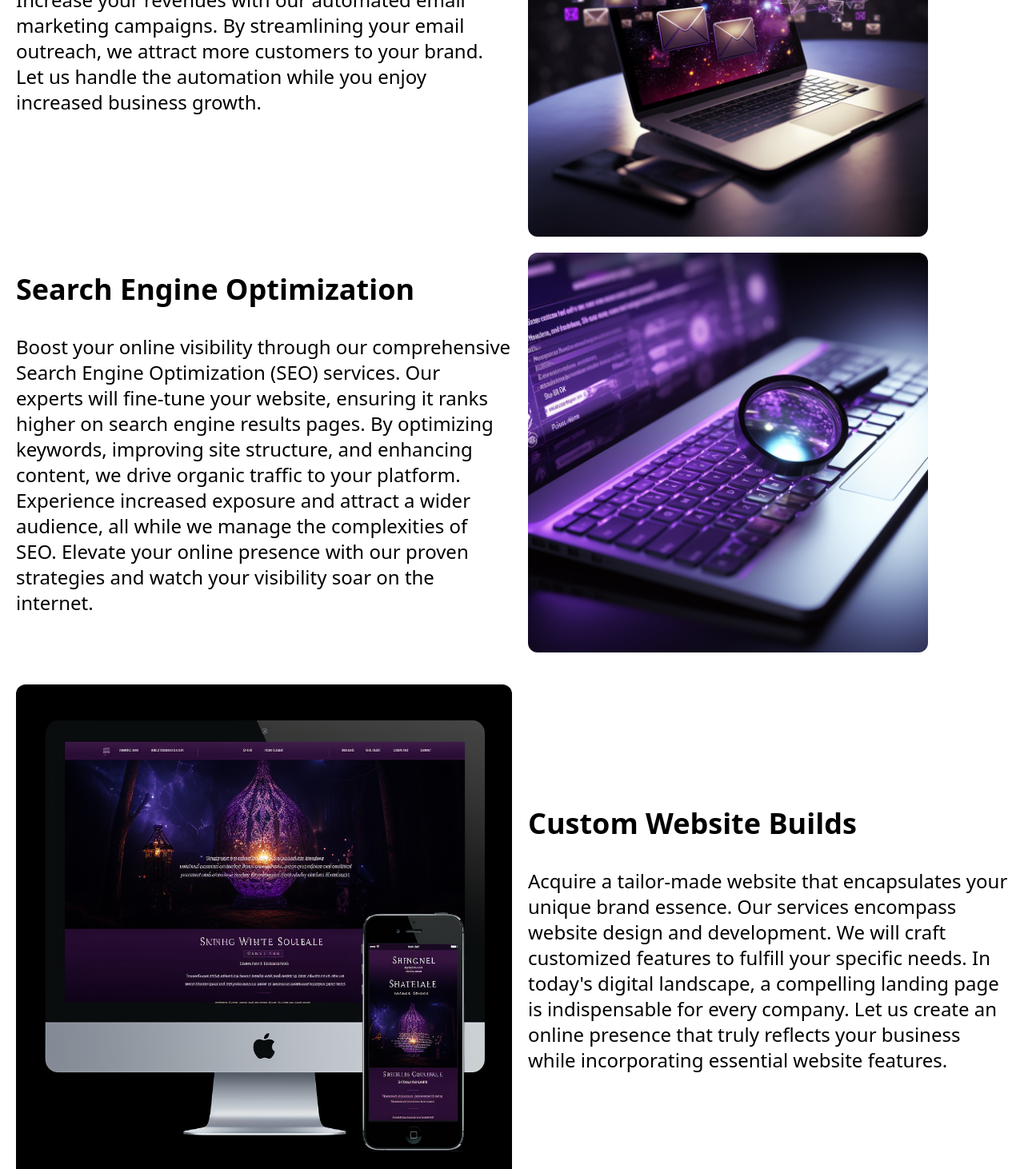
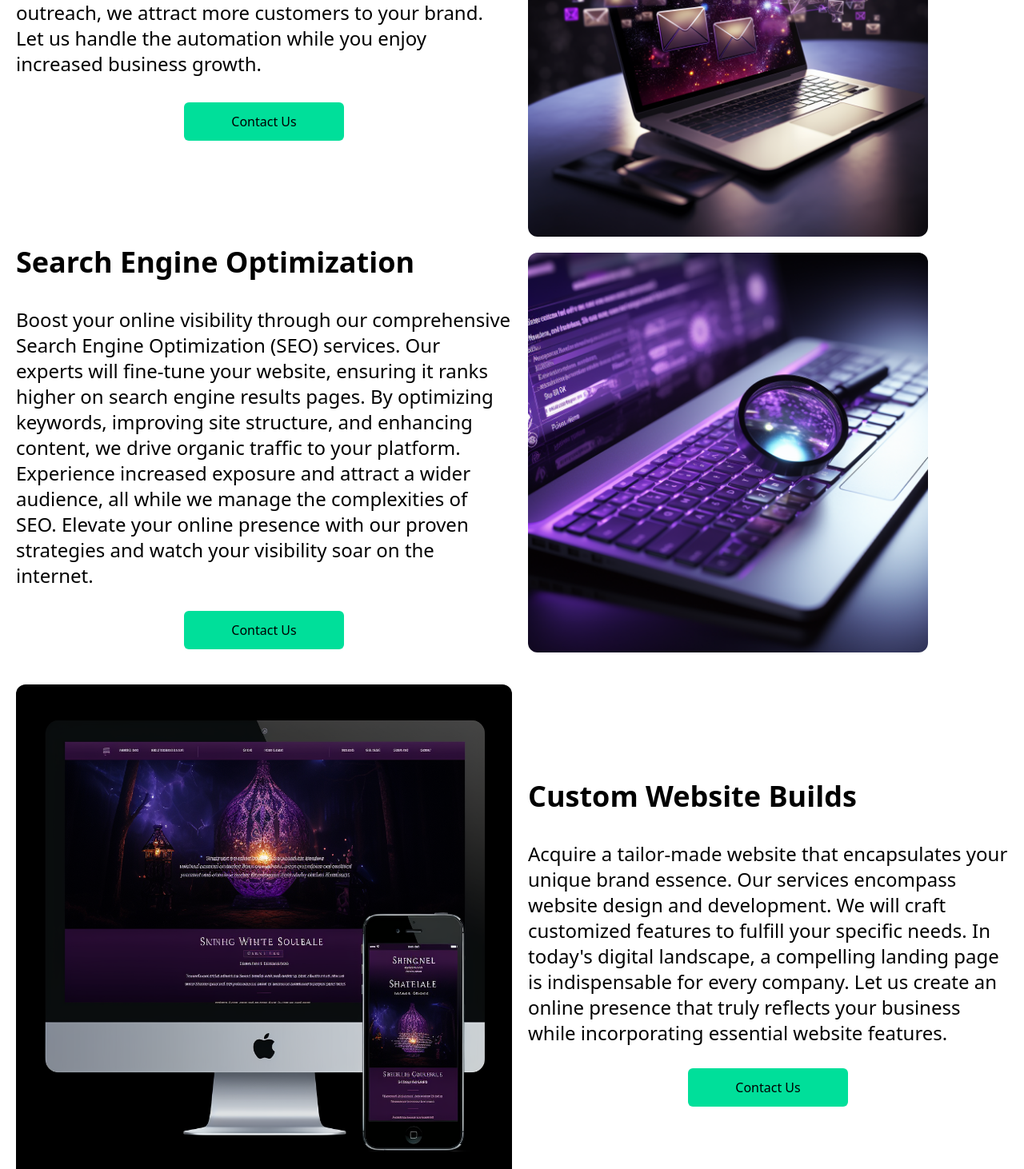
Before and after one commit to ryanhood10/SeaverMarketingGroup, a React (Create React App) app: page /solutions in a window 1280 px wide. Shown: the part 1260-2722 px from the top of the page at 80% size. Built offline with nearby package versions, Linux system fonts and the light colour scheme.

Commit message:
added testimonials

```diff
--- a/src/compenents/Solutions.jsx
+++ b/src/compenents/Solutions.jsx
@@ -1,4 +1,4 @@
-import React from "react";
+import React, { useState, useRef } from "react";
 import Laptop from "./assets/pictures/MarkingImage2.png";
 import { useNavigate } from 'react-router-dom';
 import EmailMarketing from './assets/pictures/EmailMarketing2.png'
@@ -15,6 +15,10 @@ const Solutions = () => {
       };
 
 
+      const newsletterRef = useRef(null);
+
+
+
     return(
         <div className="w-full bg-white py-16 px-4">
 
@@ -29,7 +33,6 @@ const Solutions = () => {
                         As well as, our specialization in web solutions focuses on building websites that capture your brand essence.
                         Choose us to embark on a growth-oriented journey that starts with precise email campaigns, impactful SEO, and expertly crafted websites.
                         </p>
-                        <p className="md:text-2xl sm:text-xl text-l py-2"> </p>
 
                     </div>
             </div>
@@ -41,12 +44,18 @@ const Solutions = () => {
                             <p className="md:text-2xl sm:text-xl text-l py-2"> Increase your revenues with our automated email marketing campaigns.
                             By streamlining your email outreach, we attract more customers to your brand.
                             Let us handle the automation while you enjoy increased business growth.
-                            </p>
 
 
-                        </div>
+                            </p>
+                            <button onClick={() => {
+                                newsletterRef.current.scrollIntoView({
+                                behavior: "smooth",
+                                });
+                            }}
+                            className="bg-[#00df9a] w-[200px] rounded-md font-medium my-6 mx-auto py-3 text-black hover:bg-purple-400">Contact Us</button>
+                    </div>
                         <img className="w-[500px]    mx-auto my-4 rounded-xl" src={EmailMarketing} alt="/" />
-                </div>
+            </div>
 
 
                 <div className="max-w-[1240px] mx-auto grid md:grid-cols-2 space-x-5 space-y-5">
@@ -60,7 +69,15 @@ const Solutions = () => {
                             By optimizing keywords, improving site structure, and enhancing content, we drive organic traffic to your platform.
                             Experience increased exposure and attract a wider audience, all while we manage the complexities of SEO.
                             Elevate your online presence with our proven strategies and watch your visibility soar on the internet.
+
                             </p>
+                            <button onClick={() => {
+                                newsletterRef.current.scrollIntoView({
+                                behavior: "smooth",
+                                });
+                            }}
+                             className="bg-[#00df9a] w-[200px] rounded-md font-medium my-6 mx-auto py-3 text-black hover:bg-purple-400">Contact Us</button>
+
                         </div>
                             <img className="w-[500px] mx-auto my-4 rounded-xl" src={SearchEngine} alt="/" />
                 </div>
@@ -80,15 +97,25 @@ const Solutions = () => {
                     We will craft customized features to fulfill your specific needs.
                      In today's digital landscape, a compelling landing page is indispensable for every company.
                      Let us create an online presence that truly reflects your business while incorporating essential website features.
+
                                          </p>
+                         <button onClick={() => {
+                                newsletterRef.current.scrollIntoView({
+                                behavior: "smooth",
+                                });
+                            }}
+                             className="bg-[#00df9a] w-[200px] rounded-md font-medium my-6 mx-auto py-3 text-black hover:bg-purple-400">Contact Us</button>
+
 
                 </div>
 
             </div>
 
 
+                <div ref={newsletterRef}></div>
 
         </div>
+
     )
 }
 
--- a/src/compenents/Testimonials.jsx
+++ b/src/compenents/Testimonials.jsx
@@ -14,7 +14,7 @@ const testimonials = [
 
 const TestimonialsPage = () => {
   return (
-    <div className=' w-full m-auto px-4 py-12 rounded-xl'>
+        <div className="w-full bg-white py-16 px-4">
       <h1 className='text-[#00df9a] font-bold text-4xl text-center'>Customer Testimonials</h1>
 
       <div className='grid grid-cols-2 md:grid-cols-3 lg:grid-cols-3 gap-6 pt-4'>
@@ -25,7 +25,7 @@ const TestimonialsPage = () => {
           >
             <div className='p-4'>
               <p className='font-bold text-lg mb-2 text-black'>" {testimonial.text} "</p>
-              <p className='font-bold text-gray-800'>- {testimonial.author}</p>
+              <p className='font-bold text-purple-700'>- {testimonial.author}</p>
             </div>
           </div>
         ))}
```
